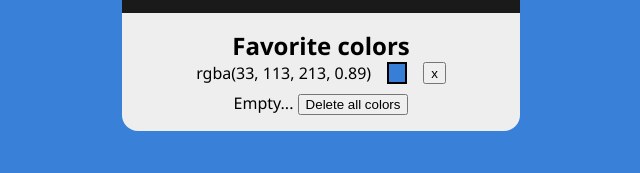
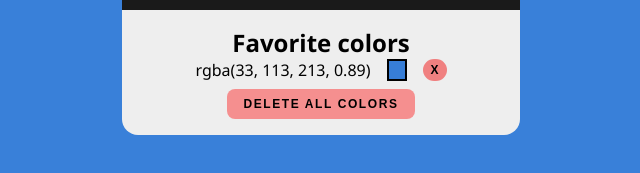
Before and after one commit to mauriciompf/favorite_color_picker, a website built with Vite: page favorite_color_picker/index.html in a window 1280 px wide. Both pictures are taken after a click on the button "Save color". Shown: the part 319-492 px from the top of the page, without its empty margins (319-959 px from the left). Built offline with nearby package versions, Linux system fonts and the light colour scheme.

Commit message:
Updaate favorite-colors.scss

```diff
--- a/favorite_color_picker/src/scss/favorite-colors.scss
+++ b/favorite_color_picker/src/scss/favorite-colors.scss
@@ -1,4 +1,6 @@
 @use "main.scss";
+@use "button.scss";
+
 .favorite-colors {
   display: grid;
   gap: 0.5rem;
@@ -9,7 +11,11 @@
   @extend .main-boxes;
 
   &__delete-all-btn {
-    cursor: pointer;
+    @extend .button;
+    letter-spacing: 0.1rem;
+    text-transform: uppercase;
+    font-size: 0.75rem;
+    background-color: rgba(255, 0, 0, 0.4);
   }
 
   &__list {
@@ -42,8 +48,18 @@
       }
 
       &-delete-btn {
-        cursor: pointer;
+        @extend .button;
+        text-transform: uppercase;
+        padding: 0 0.5rem;
+        background-color: lightcoral;
+        border-radius: 9999px;
+        font-size: 0.75rem;
       }
     }
   }
 }
+
+.empty-HTML {
+  display: none;
+  font-style: italic;
+}
```
